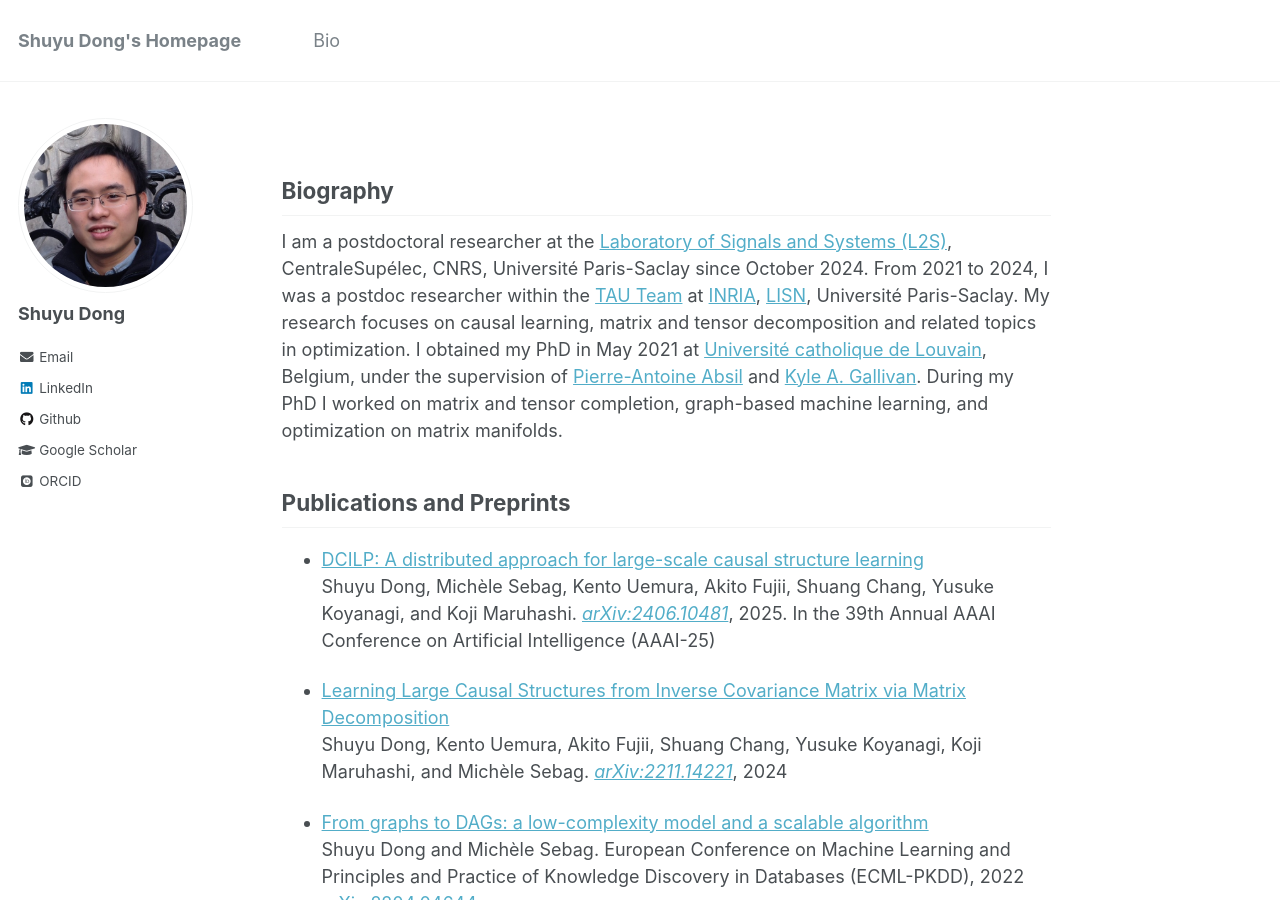
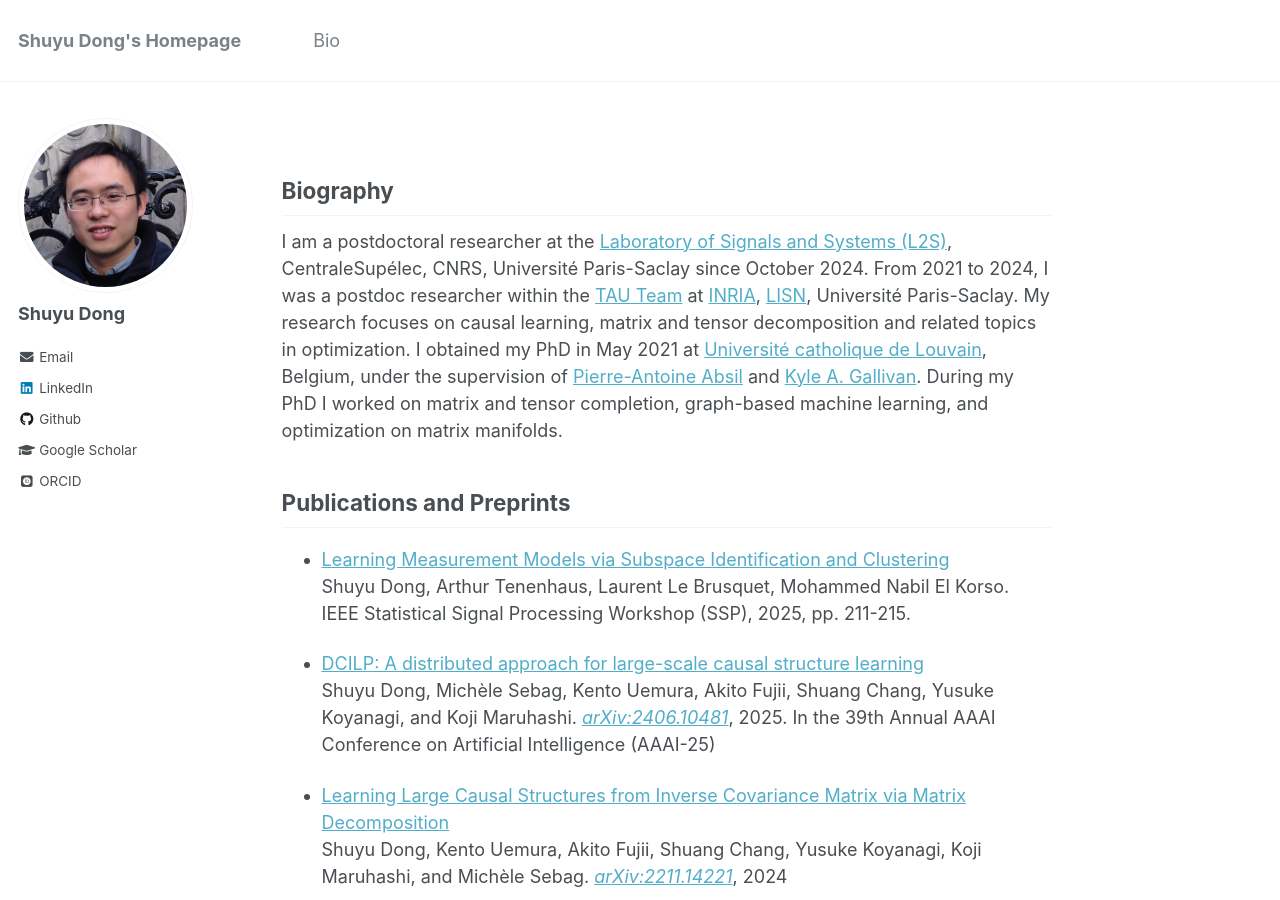
Before and after one commit to shuyu-d/shuyu-d.github.io, a Jekyll site: the page built from _pages/about.md, in a window 1280 px wide and 900 px high. Built offline with Jekyll 4.4.1, drawn with Linux system fonts in a browser that asks for light colours; some web fonts are replaced.

Commit message:
Update about.md

```diff
--- a/_pages/about.md
+++ b/_pages/about.md
@@ -15,6 +15,9 @@ My research focuses on causal learning, matrix and tensor decomposition and rela
 I obtained my PhD in May 2021 at [Université catholique de Louvain](https://uclouvain.be), Belgium, under the supervision of [Pierre-Antoine Absil](https://sites.uclouvain.be/absil/) and [Kyle A. Gallivan](https://www.math.fsu.edu/~gallivan/). During my PhD I worked on matrix and tensor completion, graph-based machine learning, and optimization on matrix manifolds.
 
 ## Publications and Preprints
+
+- [Learning Measurement Models via Subspace Identification and Clustering](https://doi.org/10.1109/SSP64130.2025.11073322)
+Shuyu Dong, Arthur Tenenhaus, Laurent Le Brusquet, Mohammed Nabil El Korso. IEEE Statistical Signal Processing Workshop (SSP), 2025, pp. 211-215.
 
 - [DCILP: A distributed approach for large-scale causal structure learning](https://arxiv.org/abs/2406.10481)
 Shuyu Dong, Michèle Sebag, Kento Uemura, Akito Fujii, Shuang Chang, Yusuke Koyanagi, and Koji Maruhashi.
```
